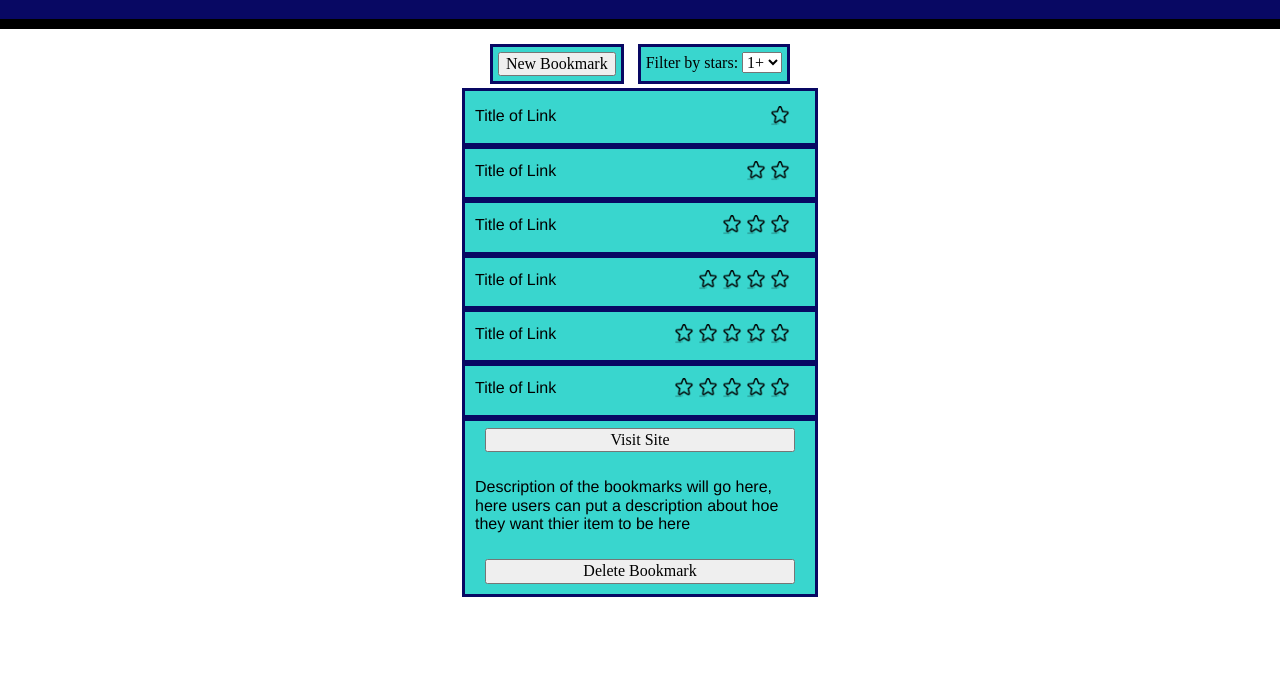
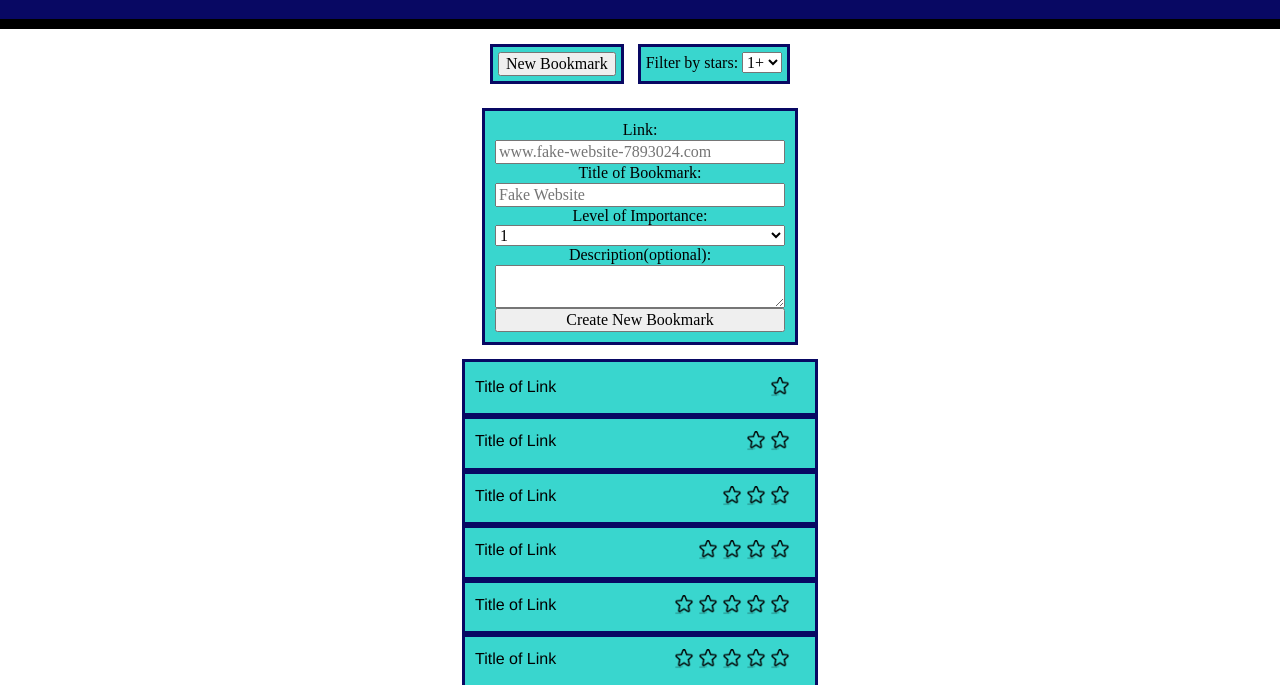
Before and after one commit to thinkful-ei-tiger/bookmark-app-josh-whelan, a website built with webpack: page src/index.html in a window 1280 px wide. Shown: the part 61-746 px from the top of the page. Built offline with nearby package versions, Linux system fonts and the light colour scheme.

Commit message:
more changes

```diff
--- a/src/index.css
+++ b/src/index.css
@@ -103,11 +103,23 @@ background: #39d6ce;
 margin: 10px
 }
 #new-button{
-
 }
 #filter-button{
+}
 
+form.addItem{
+    outline: 3px solid rgb(8, 8, 99);
+    background: #39d6ce;
+    padding-left: 10px;
+    padding-right: 10px;
+    display: flex;
+    flex-direction: column;
+    justify-content: center;
+    margin:20px;
+    padding: 10px;
+    text-align: center;
 }
+
 .item{
     outline: 3px solid rgb(8, 8, 99);
     background: #39d6ce;
--- a/src/index.html
+++ b/src/index.html
@@ -39,9 +39,25 @@
 
 
   <main>
-    <section class="addItem">
 
-    </section>
+    <form class="addItem">
+      <label for="linkTitle">Link:</label>
+      <input type="text" name="linkTitle" class="js-addItemLink" placeholder="www.fake-website-7893024.com">
+      <label for="bookmarkTitle">Title of Bookmark:</label>
+      <input type="text" name="bookmarkTitle" class="js-addItemTitle" placeholder="Fake Website">
+      <label for="filter-button">Level of Importance:</label>
+        <select name="filter by" size="1">
+          <option value="1">1</option>
+          <option value="2">2</option>
+          <option value="3">3</option>
+          <option value="4">4</option>
+          <option value="5">5</option>
+        </select>
+      <label for="description">Description(optional):</label>
+      <textarea class="description"></textarea>
+      <button type="submit">Create New Bookmark</button>
+    </form>
+
     <section class="container">
       <div class="item" onclick="" style="cursor: pointer;">
         <p>Title of Link</p>
@@ -49,14 +65,14 @@
           <img src="src/img/star.png" width="20px" alt="star"/>
         </div>
       </div>
-      <div class="item">
+      <div class="item" onclick="" style="cursor: pointer;">
         <p>Title of Link</p>
         <div class="imgHolder">
           <img src="src/img/star.png" width="20px" alt="star"/>
           <img src="src/img/star.png" width="20px" alt="star"/>
         </div>
       </div>
-      <div class="item">
+      <div class="item" onclick="" style="cursor: pointer;">
         <p>Title of Link</p>
         <div class="imgHolder">
           <img src="src/img/star.png" width="20px" alt="star"/>
@@ -64,7 +80,7 @@
           <img src="src/img/star.png" width="20px" alt="star"/>
         </div>
       </div>
-      <div class="item">
+      <div class="item" onclick="" style="cursor: pointer;">
         <p>Title of Link</p>
         <div class="imgHolder">
           <img src="src/img/star.png" width="20px" alt="star"/>
@@ -73,7 +89,7 @@
           <img src="src/img/star.png" width="20px" alt="star"/>
         </div>
       </div>
-      <div class="item">
+      <div class="item" onclick="" style="cursor: pointer;">
         <p>Title of Link</p>
         <div class="imgHolder">
           <img src="src/img/star.png" width="20px" alt="star"/>
@@ -83,7 +99,7 @@
           <img src="src/img/star.png" width="20px" alt="star"/>
         </div>
       </div>
-      <div class="item">
+      <div class="item" onclick="" style="cursor: pointer;">
         <p>Title of Link</p>
         <div class="imgHolder">
           <img src="src/img/star.png" width="20px" alt="star"/>
```
